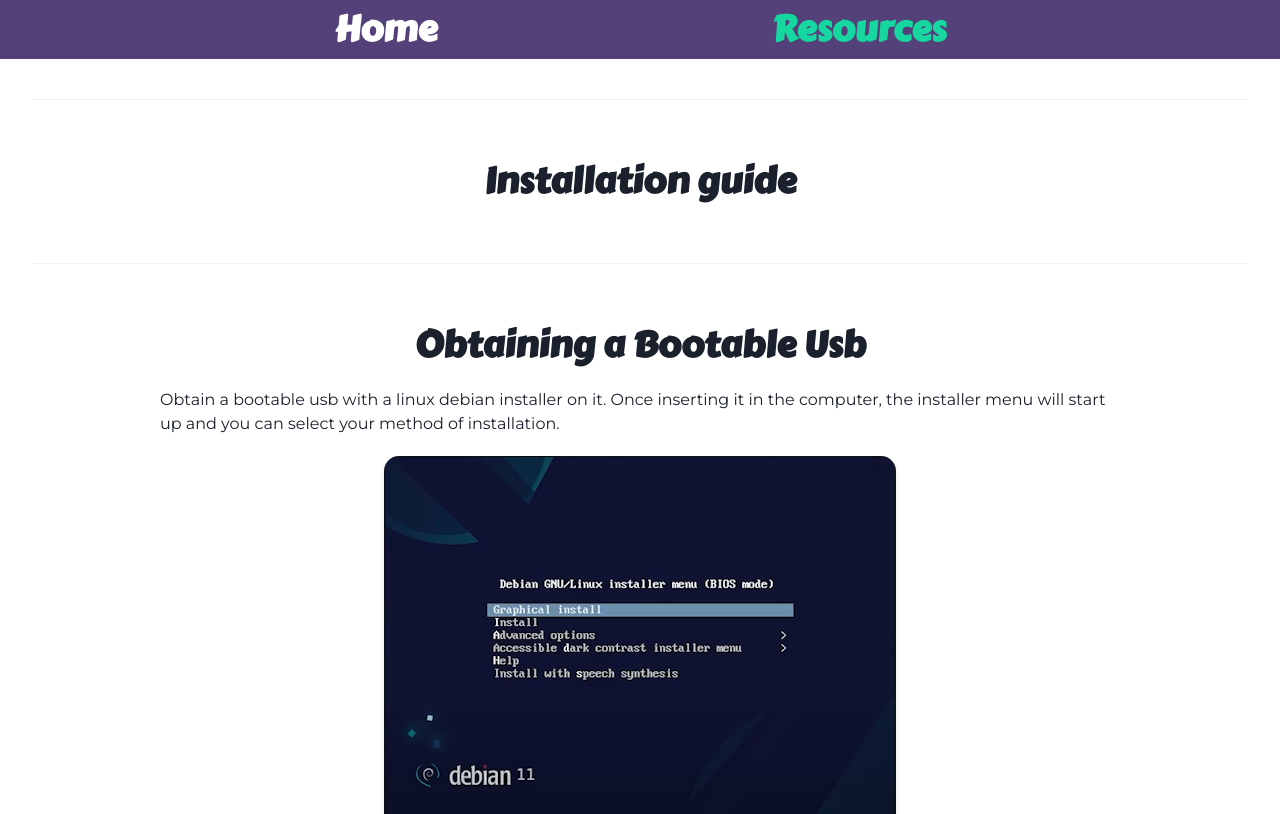
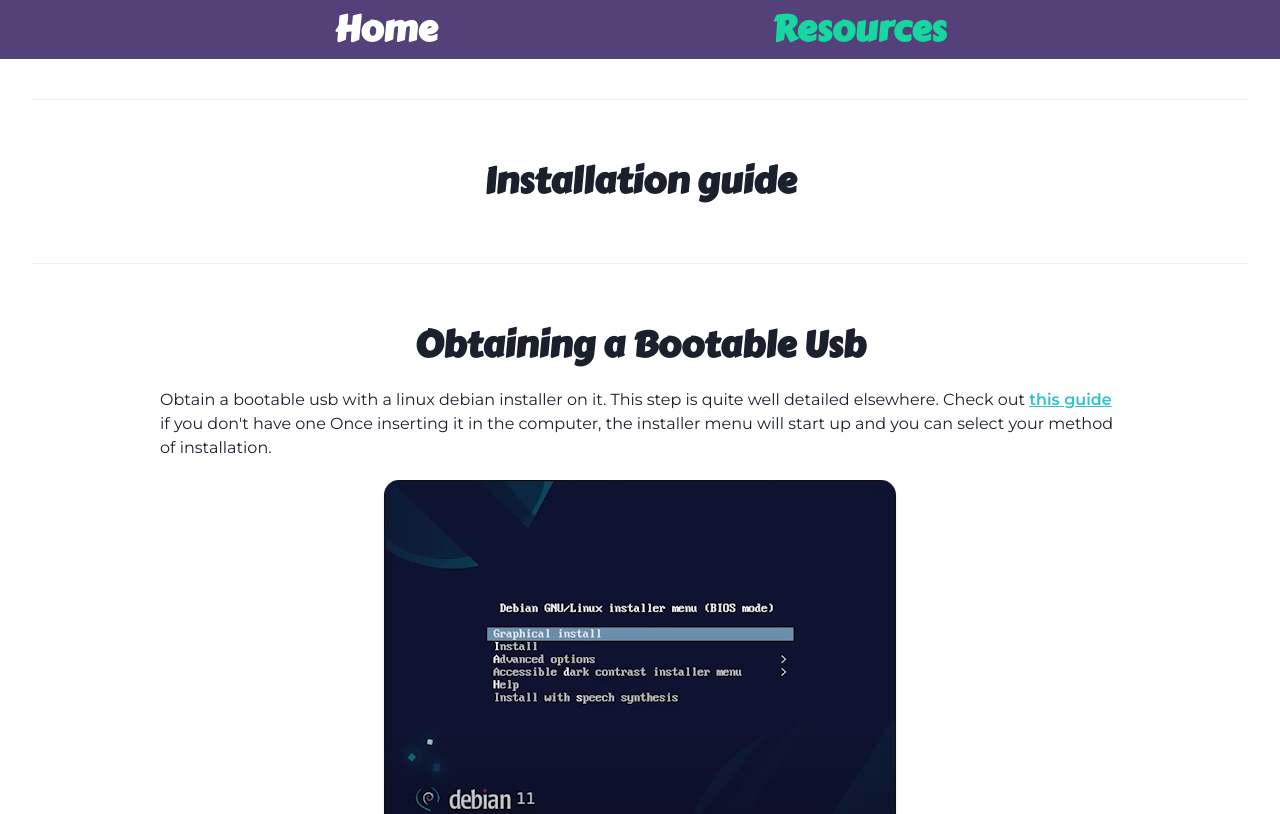
Before and after one commit to Jumner/LinuxSensei, a Next.js app in the folder site/: page /resources in a window 1280 px wide. Shown: the top 814 px of the page. Built offline with nearby package versions, Linux system fonts and the light colour scheme.

Commit message:
added link

```diff
--- a/site/pages/resources.js
+++ b/site/pages/resources.js
@@ -27,9 +27,21 @@ export default function resources() {
 			<Nav page="1" />
 			<Section heading="Installation guide">
 				<Section heading="Obtaining a Bootable Usb" img={GraphicalInstall}>
-					Obtain a bootable usb with a linux debian installer on it. Once
-					inserting it in the computer, the installer menu will start up and you
-					can select your method of installation.
+					Obtain a bootable usb with a linux debian installer on it. This step
+					is quite well detailed elsewhere. Check out{" "}
+					<Text
+						as="a"
+						href="https://markontech.com/tutorials/create-a-debian-bootable-usb-in-windows-10/"
+						target="_blank"
+						color="main.400"
+						textDecor="underline"
+						fontWeight="bold"
+					>
+						this guide
+					</Text>{" "}
+					if you don{"'"}t have one Once inserting it in the computer, the
+					installer menu will start up and you can select your method of
+					installation.
 				</Section>
 				<Section heading="Select Graphical Install" img={hostname}>
 					After clicking “graphical install”, you will be brought to a page
```
